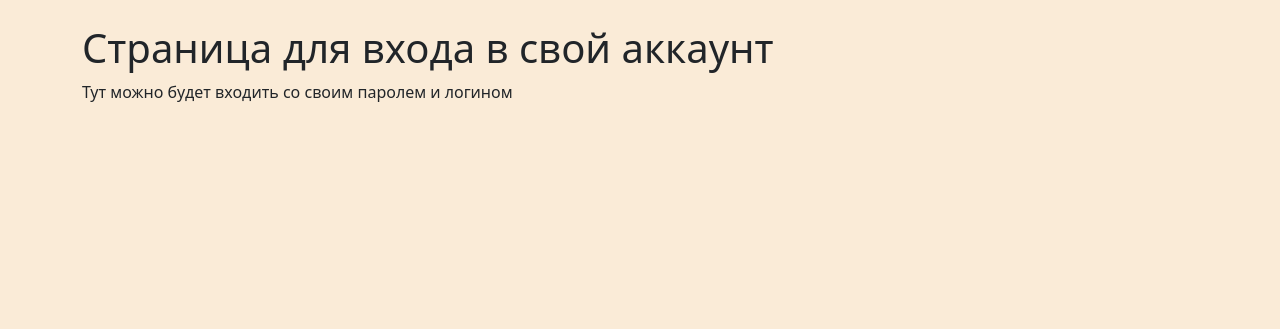
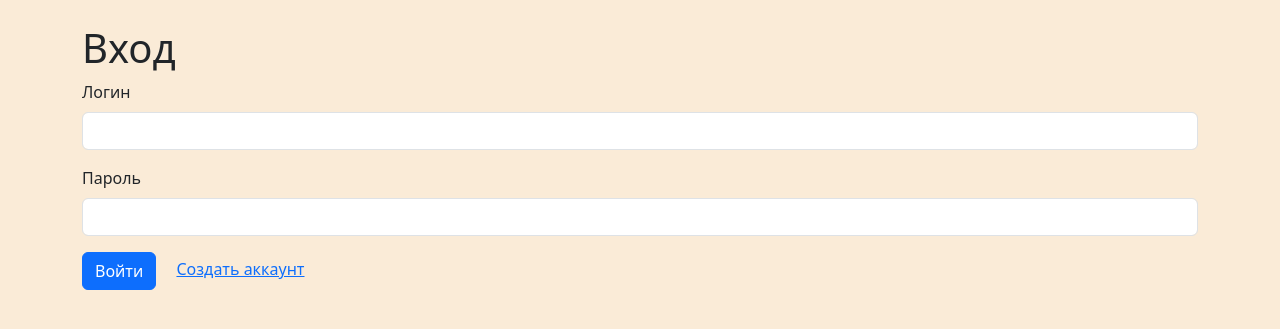
Before and after one commit to LimaEternal/NestCloud, a Flask app: page /login in a window 1280 px wide. Shown: the part 56-385 px from the top of the page. Run offline with Flask 3, Linux system fonts and the light colour scheme.

Commit message:
добавление логина и регистрации, фикс багов

```diff
--- a/pages/login.py
+++ b/pages/login.py
@@ -1,8 +1,20 @@
-from flask import Blueprint, render_template
+# pages/login.py
+from flask import Blueprint, render_template, request, redirect, url_for
+from database.requests import check_password
 
 login_bp = Blueprint("login", __name__)
 
 
-@login_bp.route("/login")
+@login_bp.route("/login", methods=["GET", "POST"])
 def login_page():
+    if request.method == "POST":
+        username = request.form.get("username", "").strip()
+        password = request.form.get("password", "")
+
+        if check_password(username, password):
+            # TODO: установить сессию (пока просто редирект)
+            return redirect(url_for("home.home_page"))
+        else:
+            return render_template("login.html", error="Неверный логин или пароль")
+
     return render_template("login.html")
--- a/templates/base.html
+++ b/templates/base.html
@@ -12,7 +12,7 @@
     {% block extra_css %}{% endblock %}
 </head>
 <body>
-    <nav class="navbar navbar-expand-lg navbar-light bg-light">
+    <nav class="navbar navbar-expand navbar-light bg-light">
         <div class="container">
             <a class="navbar-brand" href="/">NestCloud</a>
             <div class="navbar-nav">
--- a/templates/login.html
+++ b/templates/login.html
@@ -1,12 +1,24 @@
+<!-- templates/login.html -->
 {% extends "base.html" %}
 
-{% block title %}Вход - NestCloud{% endblock %}
-
-{% block extra_css %}
-    <link rel="stylesheet" href="{{ url_for('static', filename='css/home.css') }}">
-{% endblock %}
+{% block title %}Вход - Nest{% endblock %}
 
 {% block content %}
-    <h1>Страница для входа в свой аккаунт</h1>
-    <p>Тут можно будет входить со своим паролем и логином</p>
+<h1>Вход</h1>
+<form method="POST">
+    <div class="mb-3">
+        <label for="username" class="form-label">Логин</label>
+        <input type="text" class="form-control" id="username" name="username" required>
+    </div>
+    <div class="mb-3">
+        <label for="password" class="form-label">Пароль</label>
+        <input type="password" class="form-control" id="password" name="password" required>
+    </div>
+    <button type="submit" class="btn btn-primary">Войти</button>
+    <a href="{{ url_for('register.register_page') }}" class="ms-3">Создать аккаунт</a>
+</form>
+
+{% if error %}
+    <div class="alert alert-danger mt-3">{{ error }}</div>
+{% endif %}
 {% endblock %}
```
Also changed, not shown: pages/register.py (+30 -2 lines), templates/register.html (+17 -7 lines), database/cloud.db.
